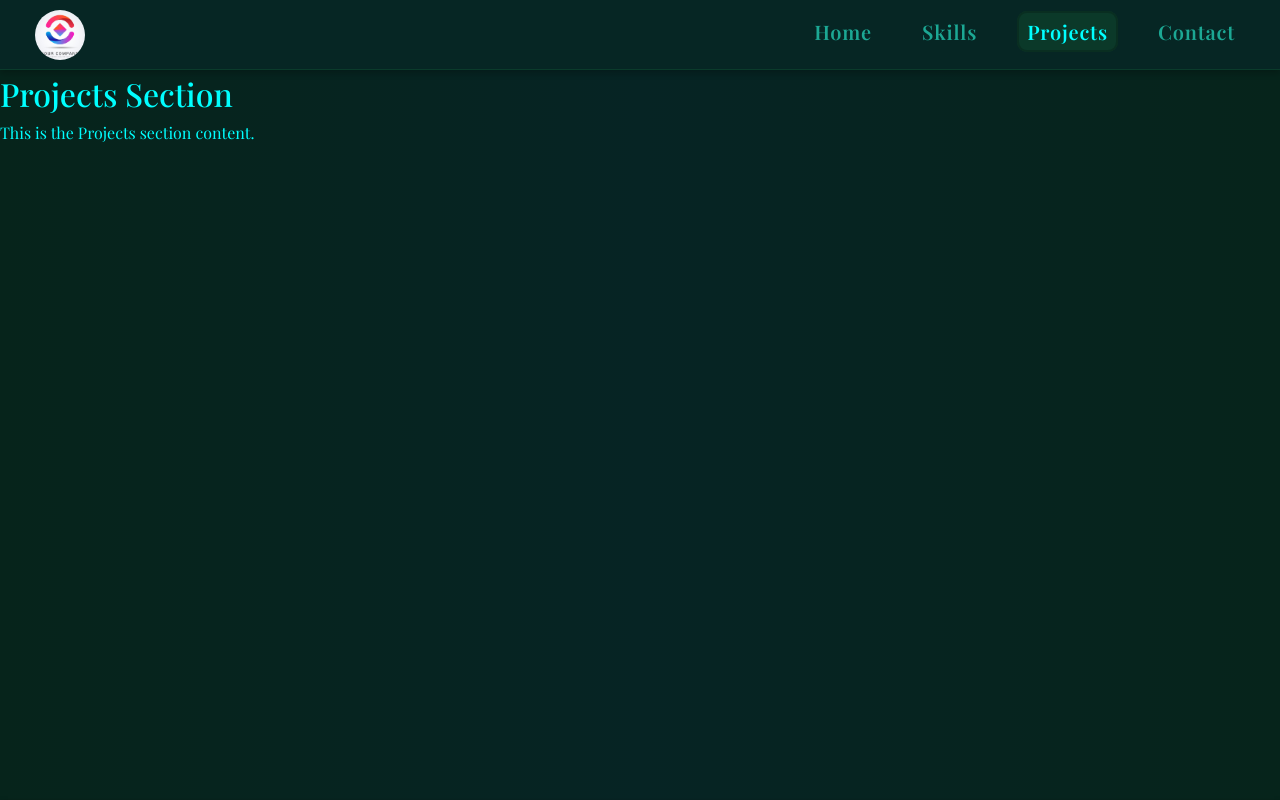
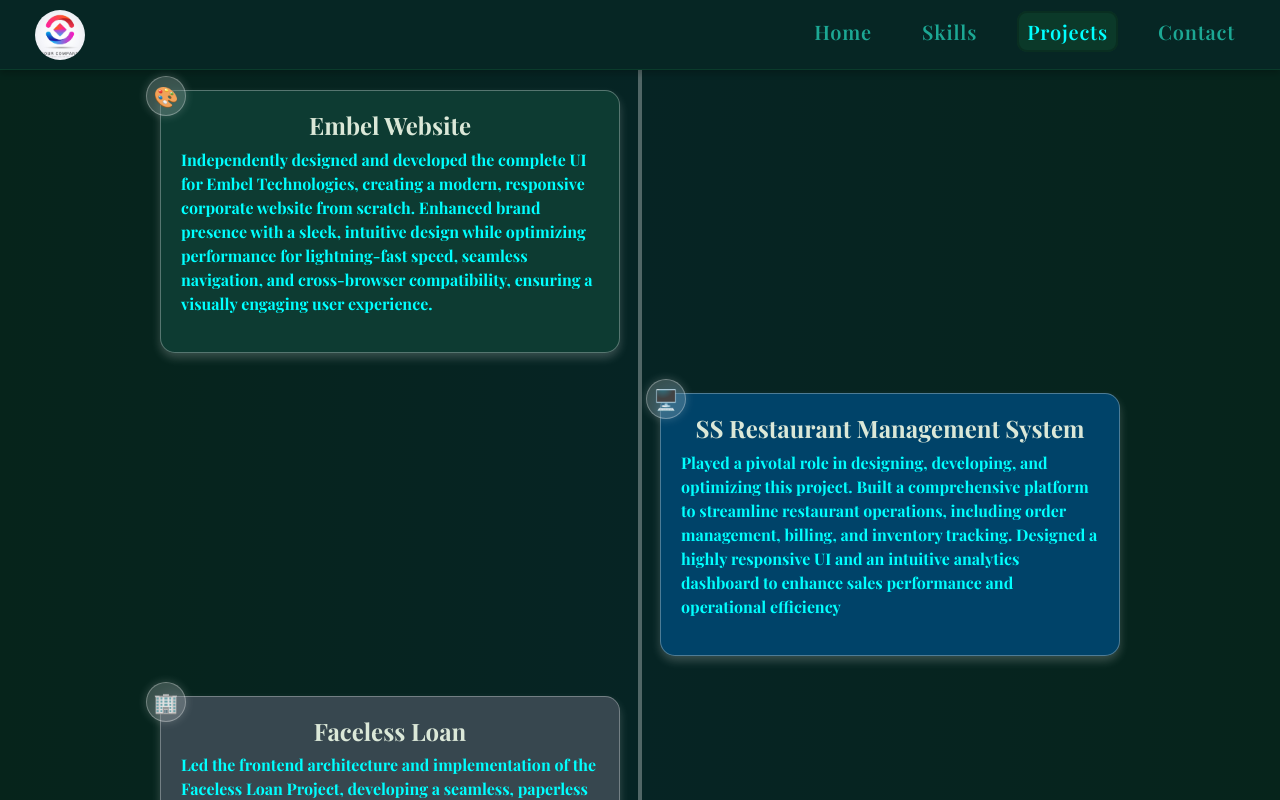
Before and after one commit to ajayadhane/portfolio, a React (Vite) app: page /projects in a window 1280 px wide. Shown: the top 800 px of the page. Built offline with nearby package versions, Linux system fonts and the light colour scheme; a web font is replaced by a local one.

Commit message:
added projects section

```diff
--- a/package.json
+++ b/package.json
@@ -10,6 +10,7 @@
     "preview": "vite preview"
   },
   "dependencies": {
+    "aos": "^2.3.4",
     "bootstrap": "^5.3.3",
     "file-saver": "^2.0.5",
     "react": "^18.3.1",
--- a/src/components/Projects.jsx
+++ b/src/components/Projects.jsx
@@ -1,14 +1,94 @@
-import React from "react";
-import { Element } from "react-scroll";
+import React, { useEffect } from "react";
+import AOS from "aos";
+import "aos/dist/aos.css";
+
+const timelineData = [
+  {
+    title: "Embel Website",
+    description: `Independently designed and developed the complete UI for Embel
+    Technologies, creating a modern, responsive corporate website from scratch.
+    Enhanced brand presence with a sleek, intuitive design while optimizing
+    performance for lightning-fast speed, seamless navigation, and cross-browser
+    compatibility, ensuring a visually engaging user experience.`,
+    icon: "🎨",
+    className: "bg-color-1",
+  },
+  {
+    title: "SS Restaurant Management System",
+    description: `Played a pivotal role in designing, developing, and optimizing
+    this project. Built a comprehensive platform to streamline restaurant operations,
+    including order management, billing, and inventory tracking. Designed a highly
+    responsive UI and an intuitive analytics dashboard to enhance sales
+    performance and operational efficiency`,
+    icon: "🖥️",
+    className: "bg-color-2",
+  },
+  {
+    title: "Faceless Loan",
+    description: `Led the frontend architecture and implementation of the Faceless
+    Loan Project, developing a seamless, paperless loan application system with
+    real-time updates. Engineered a dynamic EMI calculator using React hooks for
+    precise financial planning. Designed a highly responsive and intuitive UI,
+    enhancing the borrower experience and accessibility.`,
+    icon: "🏢",
+    className: "bg-color-3",
+  },
+  {
+    title: "MK_Blackhat",
+    description: `Developed a Dubai-based smart laundry management system,
+    streamlining order processing, tracking, and payments. Designed a responsive
+    and intuitive UI for seamless customer interactions. Integrated real-time order
+    updates, automated scheduling, and secure payment gateways, enhancing
+    operational efficiency and user convenience.`,
+    icon: "🗂️",
+    className: "bg-color-4",
+  },
+  {
+    title: "Bill Soft",
+    description: `Designed a smart billing solution tailored for small retail shops,
+    ensuring quick and accurate invoice generation. Developed a user-friendly
+    interface for seamless product management, sales tracking, and automated tax
+    calculations`,
+    icon: "📊",
+    className: "bg-color-5",
+  },
+  {
+    title: "Asset Tracking",
+    description: `Smart asset tracking system designed for malls to monitor
+    clothing and other retail items efficiently. Developed a responsive,
+    intuitive UI for real-time inventory tracking, movement monitoring, and
+    asset management. Integrated dynamic dashboards and data visualization to
+    enhance operational insights and efficiency.`,
+    icon: "📜",
+    className: "bg-color-6",
+  },
+];
 
 const Projects = () => {
+  useEffect(() => {
+    AOS.init({ duration: 800, once: true });
+    document.documentElement.style.scrollBehavior = "smooth";
+  }, []);
+
   return (
-    <Element name="projects">
-      <section>
-        <h2>Projects Section</h2>
-        <p>This is the Projects section content.</p>
-      </section>
-    </Element>
+    <div className="timeline-container">
+      <div className="timeline">
+        {timelineData.map((item, index) => (
+          <div
+            key={index}
+            className={`timeline-item ${index % 2 === 0 ? "left" : "right"}`}
+            data-aos="zoom-in"
+            data-aos-delay={index * 200}
+          >
+            <div className={`content ${item.className}`}>
+              <span className="icon">{item.icon}</span>
+              <h4 className="Tm_title">{item.title}</h4>
+              <p>{item.description}</p>
+            </div>
+          </div>
+        ))}
+      </div>
+    </div>
   );
 };
 
--- a/src/portfolio.css
+++ b/src/portfolio.css
@@ -783,3 +783,134 @@
         gap: 10px;
     }
 }
+
+/* timeline-css */
+.timeline-container {
+    background: transparent;
+    display: flex;
+    flex-direction: column;
+    justify-content: center;
+    align-items: center;
+    min-height: 100vh;
+    max-width: 100%;
+    overflow-x: hidden;
+    text-align: center;
+    padding-top: 70px;
+}
+
+.timeline {
+    position: relative;
+    width: 100%;
+    max-width: 1000px;
+}
+
+.timeline::after {
+    content: "";
+    position: absolute;
+    width: 4px;
+    background: rgba(255, 255, 255, 0.3);
+    top: 0;
+    bottom: 0;
+    left: 50%;
+    transform: translateX(-50%);
+    backdrop-filter: blur(10px);
+}
+
+.timeline-item {
+    position: relative;
+    width: 50%;
+    padding: 20px;
+}
+
+.timeline-item.left {
+    left: 0;
+    text-align: right;
+}
+
+.timeline-item.right {
+    left: 50%;
+}
+
+.content {
+    position: relative;
+    text-align: start;
+    background-color: var(--bg-color);
+    padding: 20px;
+    border-radius: 15px;
+    color: aqua;
+    font-size: 16px;
+    font-weight: bold;
+    display: flex;
+    flex-direction: column;
+    align-items: center;
+    box-shadow: 0 5px 10px rgba(255, 255, 255, 0.2);
+    backdrop-filter: blur(10px);
+    border: 1px solid rgba(255, 255, 255, 0.3);
+}
+
+.Tm_title {
+    font-weight: 700;
+    color: #DBE8D8;
+}
+
+.bg-color-1 {
+    --bg-color: #0d3b32;
+}
+
+.bg-color-2 {
+    --bg-color: #004369;
+}
+
+.bg-color-3 {
+    --bg-color: #37474F;
+}
+
+.bg-color-4 {
+    --bg-color: #8a2d3c;
+}
+
+.bg-color-5 {
+    --bg-color: #333652;
+}
+
+.bg-color-6 {
+    --bg-color: #261810;
+}
+
+.icon {
+    position: absolute;
+    top: -15px;
+    left: -15px;
+    width: 40px;
+    height: 40px;
+    background: rgba(255, 255, 255, 0.2);
+    border-radius: 50%;
+    display: flex;
+    align-items: center;
+    justify-content: center;
+    font-size: 20px;
+    color: white;
+    box-shadow: 0 0 10px rgba(255, 255, 255, 0.2);
+    backdrop-filter: blur(10px);
+    border: 1px solid rgba(255, 255, 255, 0.3);
+}
+
+@media (max-width: 768px) {
+    .timeline::after {
+        left: 20px;
+    }
+
+    .timeline-item {
+        width: 100%;
+        padding-left: 50px;
+        text-align: left;
+    }
+
+    .timeline-item.right {
+        left: 0;
+    }
+
+    .icon {
+        left: -35px;
+    }
+}
```
Also changed, not shown: 1 other file (tests, documents, lock files or other folders).
